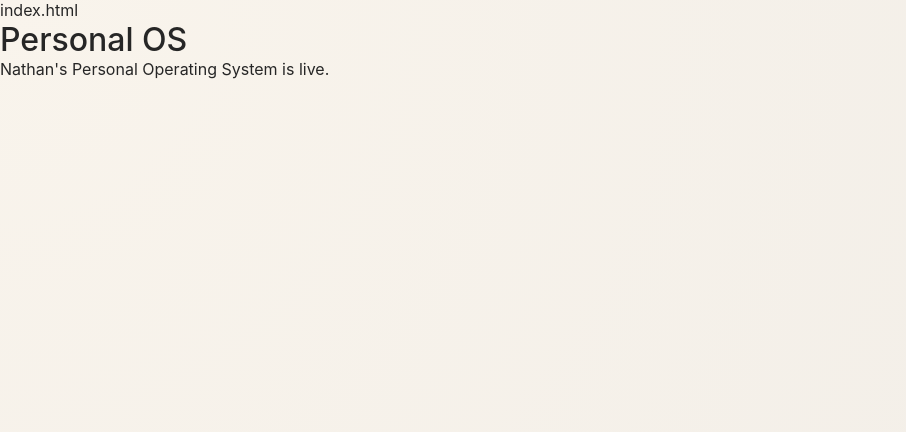
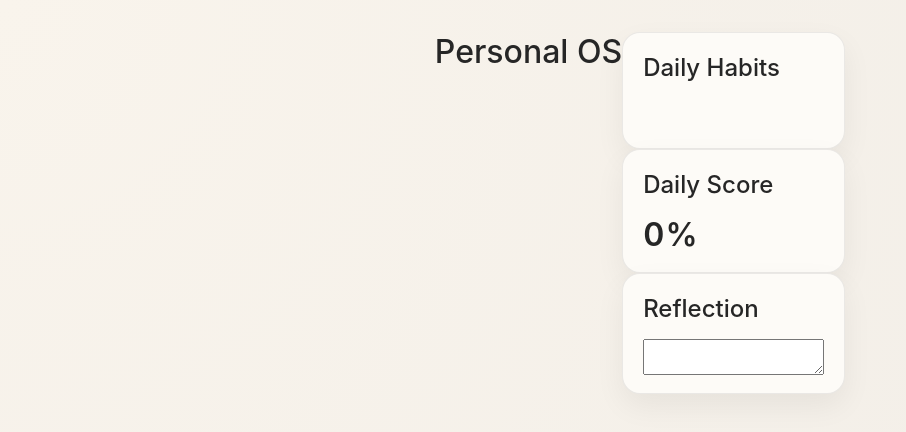
Before and after one commit to Dawsonthequantumraccoon/personal-os, a plain HTML site: page index.html in a window 1280 px wide. Shown: the whole page, without its empty margins (0-906 px from the left). Drawn offline with Linux system fonts and the light colour scheme.

Commit message:
restore dashboard html

```diff
--- a/index.html
+++ b/index.html
@@ -1,15 +1,42 @@
-index.html
 <!DOCTYPE html>
-<html>
+<html lang="en">
 <head>
-  <title>Personal OS</title>
-  <link rel="stylesheet" href="styles.css">
+<meta charset="UTF-8">
+<title>Personal OS</title>
+<link rel="stylesheet" href="styles.css">
 </head>
 
 <body>
 
-<h1>Personal OS</h1>
-<p>Nathan's Personal Operating System is live.</p>
+<div class="page-root">
+
+<header class="header">
+<h1 id="title">Personal OS</h1>
+<p id="subtitle"></p>
+</header>
+
+<main class="dashboard">
+
+<section class="card card-habits">
+<h2>Daily Habits</h2>
+<ul id="habit-list"></ul>
+</section>
+
+<section class="card card-progress">
+<h2>Daily Score</h2>
+<div class="progress-number">
+<span id="daily-percent">0%</span>
+</div>
+</section>
+
+<section class="card card-reflection">
+<h2>Reflection</h2>
+<textarea id="reflection"></textarea>
+</section>
+
+</main>
+
+</div>
 
 <script src="script.js"></script>
 
```
